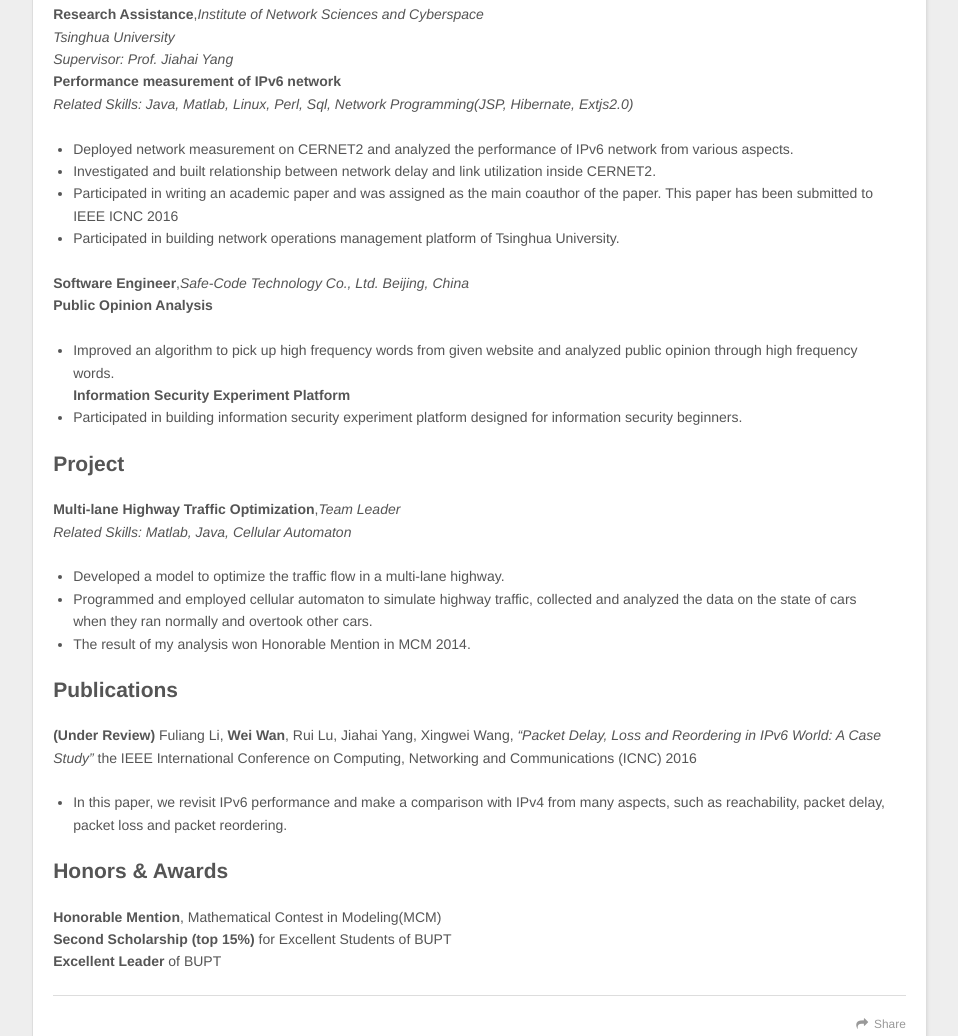
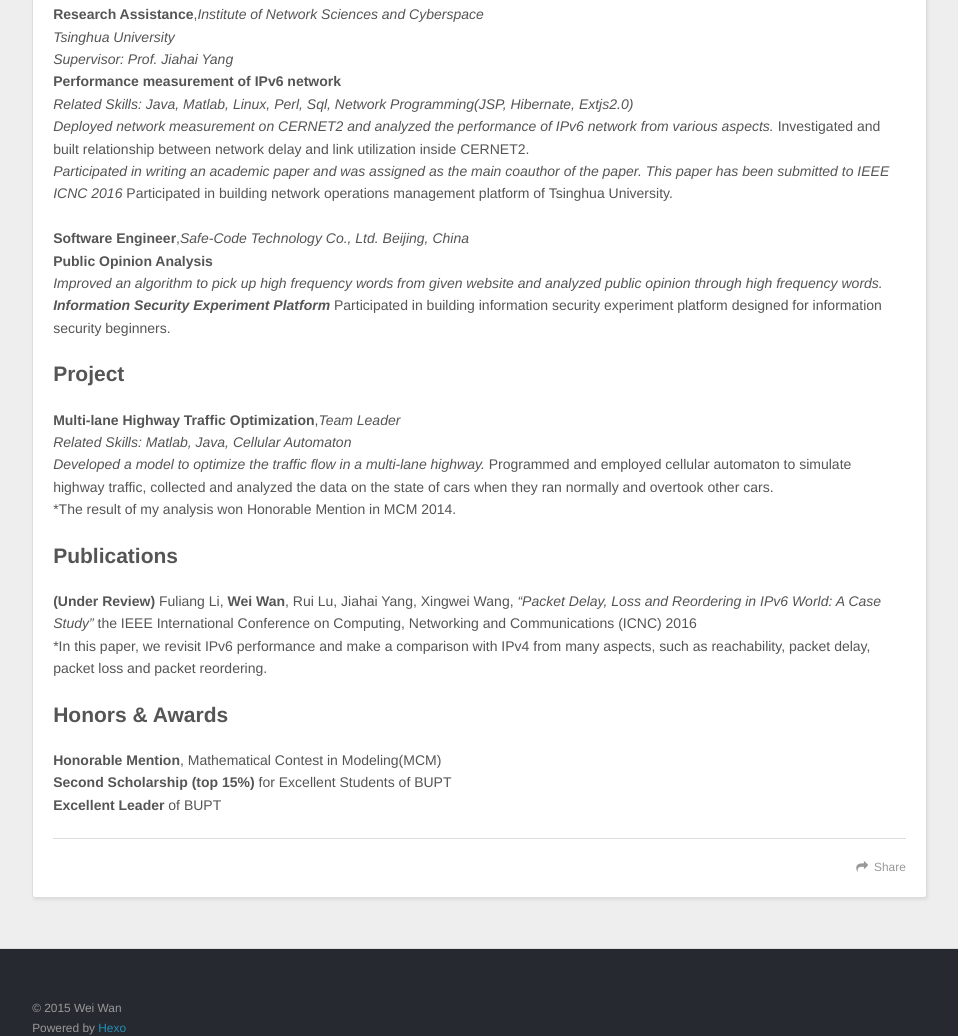
Before and after one commit to Onewayr9/Onewayr9.github.io, a plain HTML site: page about/index.html in a window 1280 px wide. Shown: the part 903-1939 px from the top of the page, without its empty margins (8-966 px from the left). Drawn offline with nearby package versions, Linux system fonts and the light colour scheme.

Commit message:
Site updated: 2015-10-12 00:51:54

```diff
--- a/about/index.html
+++ b/about/index.html
@@ -17,7 +17,7 @@ Education2015-2017 (expected)Master, Computer Science; University of Southern Ca
  Contact:Email Onewayr99@gmail.comLinkedin https://www.linkedin.com/in/weiwan1Cellphone (213)716-5912
 
 Education2015-2017 (expected)Master, Computer Science; University of Southern California">
-<meta property="og:updated_time" content="2015-10-12T07:48:35.000Z">
+<meta property="og:updated_time" content="2015-10-12T07:51:29.000Z">
 <meta name="twitter:card" content="summary">
 <meta name="twitter:title" content="Oneway's Site">
 <meta name="twitter:description" content="Wei Wan
@@ -78,7 +78,7 @@ Education2015-2017 (expected)Master, Computer Science; University of Southern Ca
         <section id="main"><article id="page-undefined" class="article article-type-page" itemscope itemprop="blogPost">
   <div class="article-meta">
     <a href="/about/index.html" class="article-date">
-  <time datetime="2015-10-12T07:48:35.000Z" itemprop="datePublished">2015-10-12</time>
+  <time datetime="2015-10-12T07:51:29.000Z" itemprop="datePublished">2015-10-12</time>
 </a>
 
   </div>
@@ -92,28 +92,14 @@ Education2015-2017 (expected)Master, Computer Science; University of Southern Ca
 <hr>
 <h2 id="Education">Education</h2><p>2015-2017 (expected)<br><strong>Master, Computer Science</strong>; University of Southern California (USC)</p>
 <p>2011-2014<br><strong>BEng, Information Security</strong>; Beijing University of Posts and Telecommunications (BUPT)<br>    Overall GPA: 88.27<br>    Rank: 12/96 (Top 15%)</p>
-<h2 id="Experience">Experience</h2><p><strong>Research Assistance</strong>,<em>Institute of Network Sciences and Cyberspace</em><br><em>Tsinghua University</em><br><em>Supervisor: Prof. Jiahai Yang</em><br><strong>Performance measurement of IPv6 network</strong><br><em>Related Skills: Java, Matlab, Linux, Perl, Sql, Network Programming(JSP, Hibernate, Extjs2.0)</em></p>
-<ul>
-<li>Deployed network measurement on CERNET2 and analyzed the performance of IPv6 network from various aspects.</li>
-<li>Investigated and built relationship between network delay and link utilization inside CERNET2.</li>
-<li>Participated in writing an academic paper and was assigned as the main coauthor of the paper. This paper has been submitted to IEEE ICNC 2016</li>
-<li>Participated in building network operations management platform of Tsinghua University.</li>
-</ul>
-<p><strong>Software Engineer</strong>,<em>Safe-Code Technology Co., Ltd. Beijing, China</em><br><strong>Public Opinion Analysis</strong></p>
-<ul>
-<li>Improved an algorithm to pick up high frequency words from given website and analyzed public opinion through high frequency words.<br><strong>Information Security Experiment Platform</strong></li>
-<li>Participated in building information security experiment platform designed for information security beginners.</li>
-</ul>
-<h2 id="Project">Project</h2><p><strong>Multi-lane Highway Traffic Optimization</strong>,<em>Team Leader</em><br><em>Related Skills: Matlab, Java, Cellular Automaton</em></p>
-<ul>
-<li>Developed a model to optimize the traffic flow in a multi-lane highway.</li>
-<li>Programmed and employed cellular automaton to simulate highway traffic, collected and analyzed the data on the state of cars when they ran normally and overtook other cars.</li>
-<li>The result of my analysis won Honorable Mention in MCM 2014.</li>
-</ul>
-<h2 id="Publications">Publications</h2><p><strong>(Under Review)</strong> Fuliang Li, <strong>Wei Wan</strong>, Rui Lu, Jiahai Yang, Xingwei Wang, <em>“Packet Delay, Loss and Reordering in IPv6 World: A Case Study”</em> the IEEE International Conference on Computing, Networking and Communications (ICNC) 2016</p>
-<ul>
-<li>In this paper, we revisit IPv6 performance and make a comparison with IPv4 from many aspects, such as reachability, packet delay, packet loss and packet reordering.</li>
-</ul>
+<h2 id="Experience">Experience</h2><p><strong>Research Assistance</strong>,<em>Institute of Network Sciences and Cyberspace</em><br><em>Tsinghua University</em><br><em>Supervisor: Prof. Jiahai Yang</em><br><strong>Performance measurement of IPv6 network</strong><br><em>Related Skills: Java, Matlab, Linux, Perl, Sql, Network Programming(JSP, Hibernate, Extjs2.0)</em><br><em>Deployed network measurement on CERNET2 and analyzed the performance of IPv6 network from various aspects.
+</em>Investigated and built relationship between network delay and link utilization inside CERNET2.<br><em>Participated in writing an academic paper and was assigned as the main coauthor of the paper. This paper has been submitted to IEEE ICNC 2016
+</em>Participated in building network operations management platform of Tsinghua University.</p>
+<p><strong>Software Engineer</strong>,<em>Safe-Code Technology Co., Ltd. Beijing, China</em><br><strong>Public Opinion Analysis</strong><br><em>Improved an algorithm to pick up high frequency words from given website and analyzed public opinion through high frequency words.<br><strong>Information Security Experiment Platform</strong>
+</em>Participated in building information security experiment platform designed for information security beginners.</p>
+<h2 id="Project">Project</h2><p><strong>Multi-lane Highway Traffic Optimization</strong>,<em>Team Leader</em><br><em>Related Skills: Matlab, Java, Cellular Automaton</em><br><em>Developed a model to optimize the traffic flow in a multi-lane highway.
+</em>Programmed and employed cellular automaton to simulate highway traffic, collected and analyzed the data on the state of cars when they ran normally and overtook other cars.<br>*The result of my analysis won Honorable Mention in MCM 2014.</p>
+<h2 id="Publications">Publications</h2><p><strong>(Under Review)</strong> Fuliang Li, <strong>Wei Wan</strong>, Rui Lu, Jiahai Yang, Xingwei Wang, <em>“Packet Delay, Loss and Reordering in IPv6 World: A Case Study”</em> the IEEE International Conference on Computing, Networking and Communications (ICNC) 2016<br>*In this paper, we revisit IPv6 performance and make a comparison with IPv4 from many aspects, such as reachability, packet delay, packet loss and packet reordering.</p>
 <h2 id="Honors_&amp;_Awards">Honors &amp; Awards</h2><p><strong>Honorable Mention</strong>, Mathematical Contest in Modeling(MCM)<br><strong>Second Scholarship (top 15%)</strong> for Excellent Students of BUPT<br><strong>Excellent Leader</strong> of BUPT</p>
 
 
```
